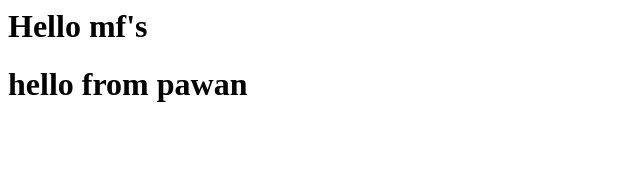
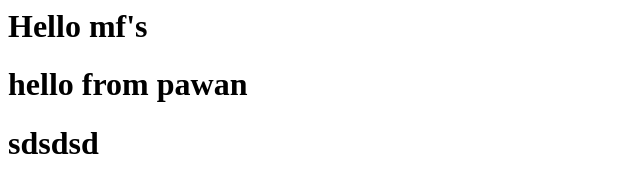
Before and after one commit to Pawans3/Jenkins, a plain HTML site: page index.html in a window 1280 px wide. Shown: the whole page, without its empty margins (0-640 px from the left). Drawn offline with Linux system fonts and the light colour scheme.

Commit message:
last hope

```diff
--- a/index.html
+++ b/index.html
@@ -1,2 +1,3 @@
 <h1>Hello mf's</h1>
 <h1>hello from pawan</h1>
+<h1>sdsdsd</h1>
```
Also changed, not shown: 1 other file.
